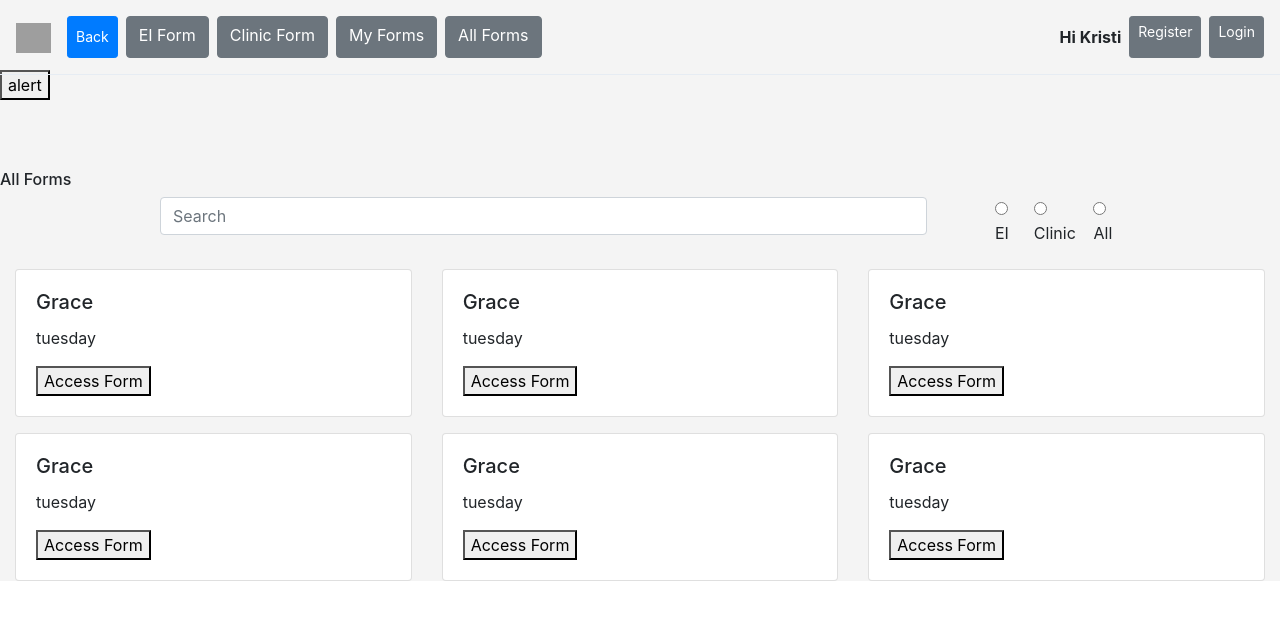
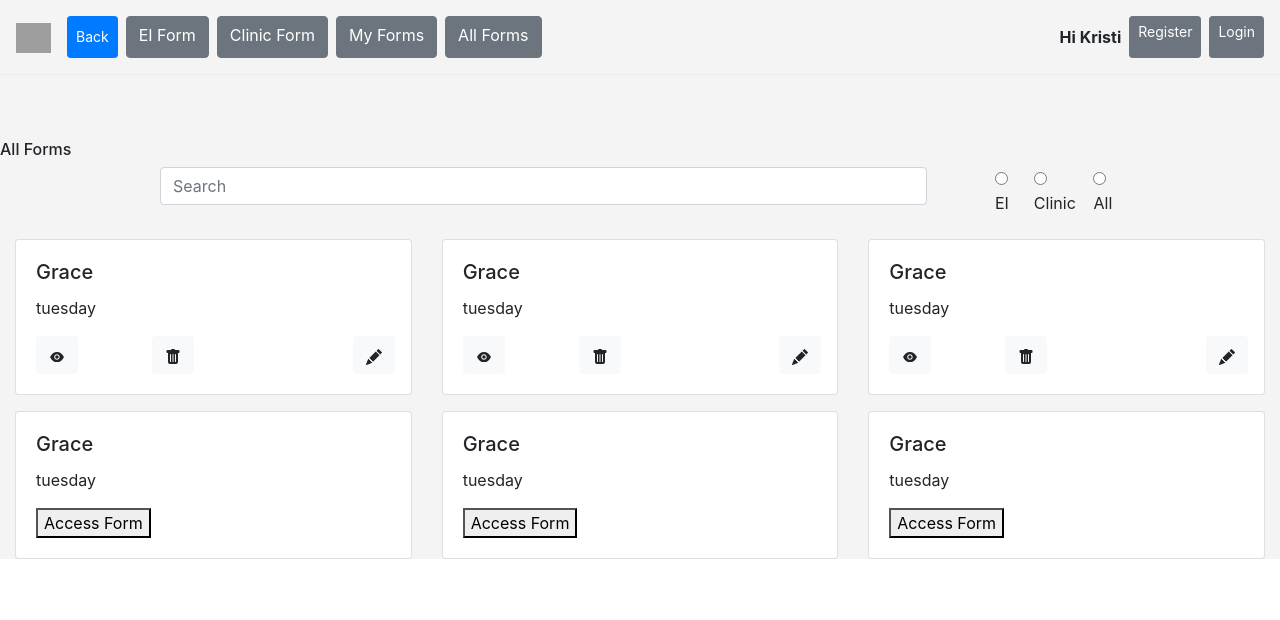
Before and after one commit to beanpot99/BrainsInMotionElectron2, a React app: page /#/AllForms in a window 1280 px wide. Shown: the top 620 px of the page. Built offline with nearby package versions, Linux system fonts and the light colour scheme; no server answers; sample sign-in values are in the browser's storage; grey boxes are pictures that could not be loaded.

Commit message:
dynamically render cards from forms in db and changed buttons on card to icons

```diff
--- a/package.json
+++ b/package.json
@@ -35,6 +35,7 @@
     "react-containers": "^16.0.5",
     "react-dom": "^16.13.1",
     "react-form": "^4.0.1",
+    "react-icons": "^4.7.1",
     "react-router-dom": "^5.2.0",
     "react-select": "^5.5.6",
     "redux": "^4.2.0",
--- a/src/js/App.js
+++ b/src/js/App.js
@@ -49,7 +49,7 @@ export default function App(){
 
 
         <div className={`content-wrapper ${classes.pageBackground} `}>
-        <button onClick={sendNotification}>alert</button>
+
         <div id='pdf-path'></div>
         <Switch>
             <Route path="/EIForm">
--- a/src/js/actions/clinicFormActions.js
+++ b/src/js/actions/clinicFormActions.js
@@ -2,30 +2,58 @@ import { db } from "../db/firestore"
 import { collection, getDoc, getDocs, addDoc, updateDoc, deleteDoc, doc, FieldPath, DocumentSnapshot, setDoc } from "firebase/firestore";
 import ClinicForms from "../components/shared/ClinicForms";
 
+const clinicCollectionRef = collection(db, "clinicForms");
 class ClinicDataService{
-    getDocRef=(user)=>{
-    return doc(db,"users",user)
+    // getDocRef=(user)=>{
+    // return doc(db,"users",user)
+    // }
+    // getCollectionRef=(user)=>{
+    //     return collection(db, "users",user,"ClinicForms");
+    // }
+    // addClinicForm=(clinicForm,user)=>{
+    //     let userRef = this.getDocRef(user);
+    //     setDoc(userRef,{hasClinicForms:true}, {merge:true});
+    //     return addDoc(this.getCollectionRef(user),new clinicForm);
+    // }
+    // updateClinicForm=(id,updatedClinicForm, user)=>{
+    //     return updateDoc(doc("users",user,"ClinicForms",id),updatedClinicForm);
+    // }
+    // deleteClinic=(id,user)=>{
+    //     return deleteDoc(doc(db,"users",user,"ClinicForms",id));
+    // }
+    // getAllClinicForms=(user)=>{
+    //     return getDocs(this.getCollectionRef(user));
+
+    // }
+    // getClinicForm=(id,user)=>{
+    //     return getDoc(doc(db,"users",user,"ClinicForms",id));
+    // }
+    //  getDocRef=(user)=>{
+    // return doc(db,"users",user)
+    // }
+    // getCollectionRef=(user)=>{
+    //     return collection(db, "users",user,"ClinicForms");
+    // }
+    addClinicForm=(clinicForm)=>{
+        return addDoc(clinicCollectionRef, clinicForm);
     }
-    getCollectionRef=(user)=>{
-        return collection(db, "users",user,"ClinicForms");
+    updateClinicForm=(id,updatedClinicForm)=>{
+        const clinicDoc = doc(db, "clinicform", id);
+        return updateDoc(clinicDoc,updatedClinicForm);
     }
-    addClinicForm=(clinicForm,user)=>{
-        let userRef = this.getDocRef(user);
-        setDoc(userRef,{hasClinicForms:true}, {merge:true});
-        return addDoc(this.getCollectionRef(user),new clinicForm);
+    deleteClinic=(id)=>{
+        const clinicDoc = doc(db, "clinicform", id);
+
+        return deleteDoc(clinicDoc);
     }
-    updateClinicForm=(id,updatedClinicForm, user)=>{
-        return updateDoc(doc("users",user,"ClinicForms",id),updatedClinicForm);
-    }
-    deleteClinic=(id,user)=>{
-        return deleteDoc(doc(db,"users",user,"ClinicForms",id));
-    }
-    getAllClinicForms=(user)=>{
-        return getDocs(this.getCollectionRef(user));
+    getAllClinicForms=()=>{
+        return getDocs(clinicCollectionRef);
 
     }
-    getClinicForm=(id,user)=>{
-        return getDoc(doc(db,"users",user,"ClinicForms",id));
+    getClinicForm=(id)=>{
+        const clinicDoc = doc(db, "clinicform", id);
+
+        return getDoc(clinicCollectionRef);
     }
 }
 export default new ClinicDataService();
--- a/src/js/components/shared/ClinicForms.js
+++ b/src/js/components/shared/ClinicForms.js
@@ -1,14 +1,36 @@
 import React from "react";
 import { Link } from "react-router-dom";
 import { Modal } from "@material-ui/core";
+import {AiFillEye} from "react-icons/ai";
+import { BsFillPencilFill,  BsFillTrashFill } from "react-icons/bs";
+import "./clinicForms.css";
 export default function ClinicForms({clinicData, accessClinic}){
+  const deleteForm = async() =>{
+    await clinicFormActions.deleteClinic(clinicData.id);
+  }
+  const confirmDelete =() =>{
+    const confirmed = window.confirm("Are you sure you want to delete this form?")
+  if(confirmed){
+    deleteHandler();
+  }
+  }
     return(
 
                 <div className="card ">
                   <div className="card-body">
                     <h5 className="card-title">{clinicData.patientName}</h5>
                     <p className="card-text">{clinicData.dateOfEval}</p>
-                    <button onClick={accessClinic}>Access Form</button>
+                    <div class="buttons">
+                    <div class="button-view">
+                    <button className="btn btn-light" onClick = {accessClinic}><AiFillEye></AiFillEye></button>
+                    </div>
+                    <div class="button-edit">
+                      <button className="btn btn-light" onClick={()=>{console.log("EDIt")}}><BsFillPencilFill></BsFillPencilFill></button>
+                    </div>
+                    <div class="button-trash">
+                    <button className="btn btn-light" onClick = {confirmDelete}><BsFillTrashFill></BsFillTrashFill></button>
+                    </div>
+                  </div>
                   </div>
                 </div>
 
--- /dev/null
+++ b/src/js/components/shared/clinicForms.css
@@ -0,0 +1,22 @@
+.buttons{
+    margin-top: auto;
+
+
+  }
+  .button-trash{
+     position: absolute;
+     bottom:1.25rem;
+
+     left: 8.5rem;
+
+  }
+  .button-edit{
+     position: absolute;
+    bottom:1.25rem;
+     right: 1rem;
+  }
+  /* .button-view{
+    position: absolute;
+    bottom:1rem;
+    left: 1rem;
+ } */
--- a/src/js/reducers/clinicForm.js
+++ b/src/js/reducers/clinicForm.js
@@ -1,4 +1,3 @@
-
 const DEFAULT_STATE={
     items:[]
 }
--- a/src/js/reducers/eiForm.js
+++ b/src/js/reducers/eiForm.js
@@ -1,4 +1,3 @@
-
 const DEFAULT_STATE={
     items:[]
 }
--- a/src/js/views/MyForms.js
+++ b/src/js/views/MyForms.js
@@ -12,13 +12,16 @@ import { useHistory, useParams } from "react-router-dom";
 import { useState, useEffect } from "react";
 import Dummyclinic from "./Dummyclinic";
 import { fetchForms } from "../api/clinicForms";
+import clinicFormActions from "../actions/clinicFormActions";
+import { collection, getDocs } from "firebase/firestore";
 export default function MyForms(){
     const[searchButton, setSearchButton] = useState("");
-    const filteredClinic =[{patientName: "Grace", dateOfEval: "tuesday", id:1},{patientName: "Grace", dateOfEval: "tuesday",id:2},{patientName: "Grace", dateOfEval: "tuesday", id:3}]
-    const filteredEI =[{childName: "Grace", dateOfEval: "tuesday"},{childName: "Grace", dateOfEval: "tuesday"},{childName: "Grace", dateOfEval: "tuesday"}]
+    // const filteredClinic =[{patientName: "Grace", dateOfEval: "tuesday", id:1},{patientName: "Grace", dateOfEval: "tuesday",id:2},{patientName: "Grace", dateOfEval: "tuesday", id:3}]
+    // const filteredEI =[{childName: "Grace", dateOfEval: "tuesday"},{childName: "Grace", dateOfEval: "tuesday"},{childName: "Grace", dateOfEval: "tuesday"}]
     const [clinicId, setClinicId] = useState("");
     const[showClinic,setShowClinic] = useState(false);
     const[showEI,setShowEI] = useState(false);
+    const[filteredClinic, setFilteredClinic] = useState([]);
     const history = useHistory();
     const handleShowClinic=()=>{
         history.push("/Dummyclinic");
@@ -35,10 +38,22 @@ export default function MyForms(){
     const getClinicIdHandler = (id) => {
       setClinicId(id);
     }
-    // useEffect(()=>{
-    //   fetchForms();
-    //  },[])
-    //const {id} = useParams();
+    const getForms = async () => {
+      const data = await clinicFormActions.getAllClinicForms();
+      setFilteredClinic(data.docs.map((doc)=>({...doc.data(), id:doc.id})));
+  };
+    const deleteHandler = async(id) =>{
+      await clinicFormActions.deleteClinic(id);
+    }
+    const confirmDelete =(id) =>{
+      const confirmed = window.confirm("Are you sure you want to delete this form?")
+    if(confirmed){
+      deleteHandler(id);
+    }
+    }
+    useEffect(()=>{
+      getForms()
+    },[]);
     return(
 
     <div className='content-wrapper '>
@@ -77,7 +92,7 @@ export default function MyForms(){
            })}
         </div>
         <div className="row">
-           {filteredEI.map((doc)=>{
+           {/* {filteredEI.map((doc)=>{
             return(
               <div className={`col-md-4 align-items-stretch ${classes.individualCard}`}>
               <EIForms
@@ -87,7 +102,7 @@ export default function MyForms(){
               />
               </div>
             )
-           })}
+           })} */}
         </div>
         {/* <Modal
             style={{display:'flex',alignItems:'center',justifyContent:'center'}}
```
Also changed, not shown: 2 other files (tests, documents, lock files or other folders).
